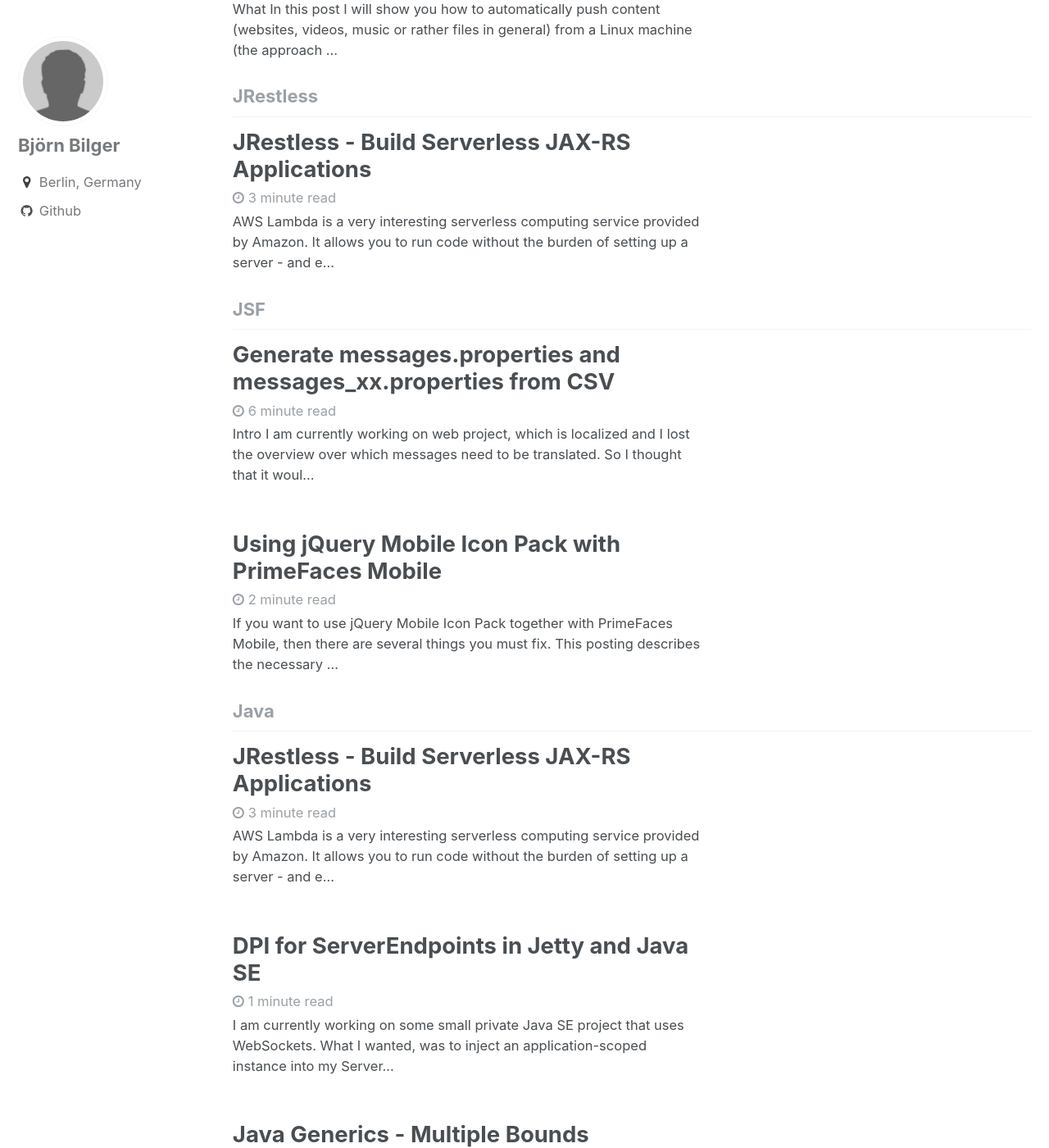
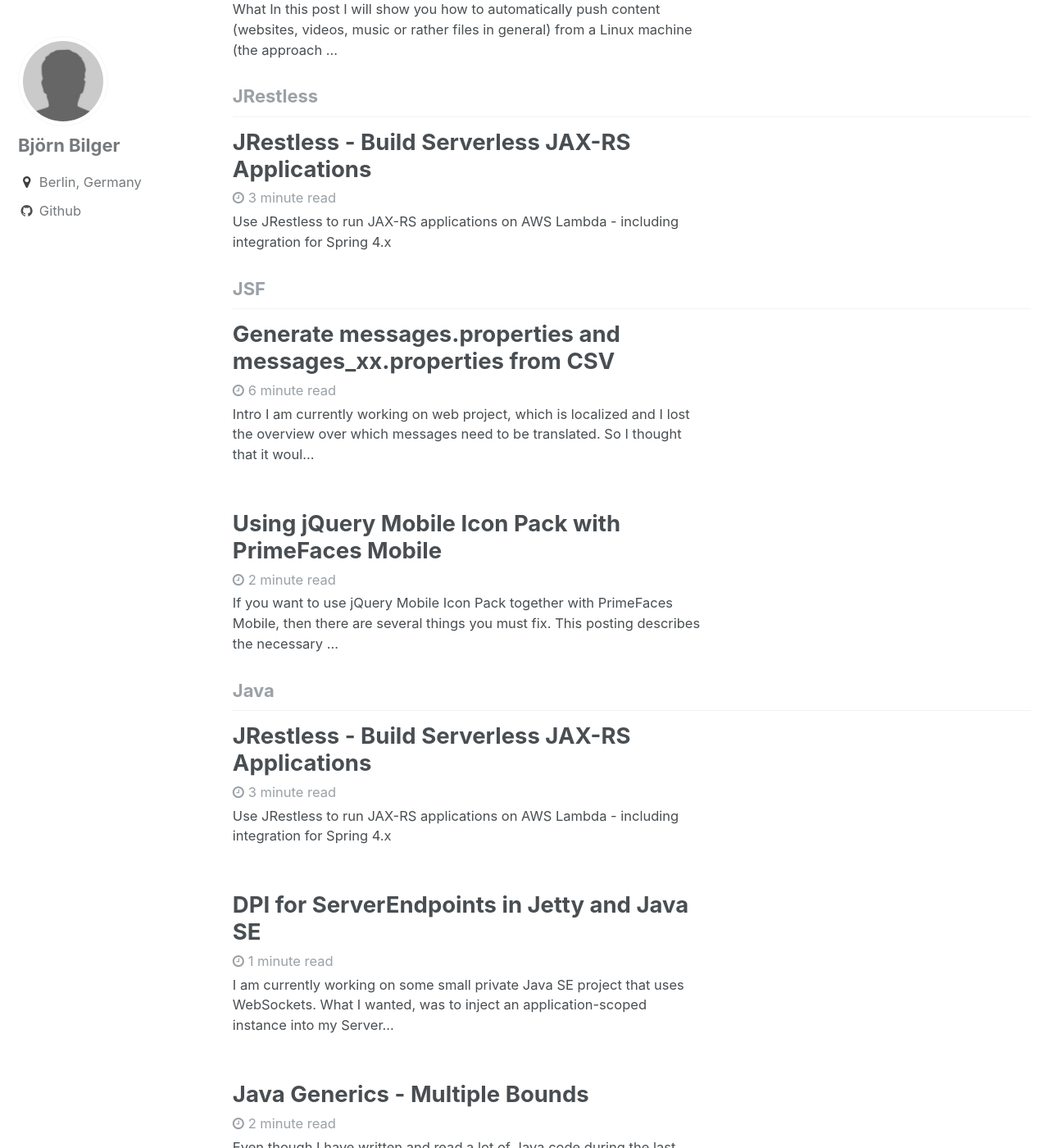
Before and after one commit to bbilger/yabapal, a Jekyll site: the page built from _pages/category-archive.html, in a window 1280 px wide and 1400 px high, scrolled down 595 px. Shown: the whole window at 82% size. Built offline with Jekyll 4.4.1, drawn with Linux system fonts in a browser that asks for light colours.

Commit message:
set excerpt for 'JRestless - Build Serverless JAX-RS Applications'

```diff
--- a/_posts/2016-10-20-jrestless.md
+++ b/_posts/2016-10-20-jrestless.md
@@ -3,6 +3,7 @@ title: JRestless - Build Serverless JAX-RS Applications
 date: 2016-10-20T01:00:00+00:00
 author: Björn Bilger
 permalink: /2016/10/20/jrestless-build-serverless-jax-rs-applications/
+excerpt: Use JRestless to run JAX-RS applications on AWS Lambda - including integration for Spring 4.x
 categories:
   - Java
   - JRestless
@@ -23,8 +24,6 @@ That's why I am working on a framework called JRestless to avoid the cloud vendo
 JRestless is designed to use AWS Lambda (and AWS API Gateway) to run your RESTful APIs and/or microservices using JAX-RS. Jersey is used to provide compliance with the JAX-RS standard and allows you to use its extensions, including integration for **Spring 4.x**, as well.
 
 You can find JRestless together with example applications and documentation on GitHub: https://github.com/bbilger/jrestless
-
-<!--more-->
 
 Avoiding the cloud vendor lock-in by using JAX-RS allows you to develop, test and run your applications locally and - if required - move your application from AWS Lambda to another FaaS (Function as a Service) environment or a normal application server.
 
```
